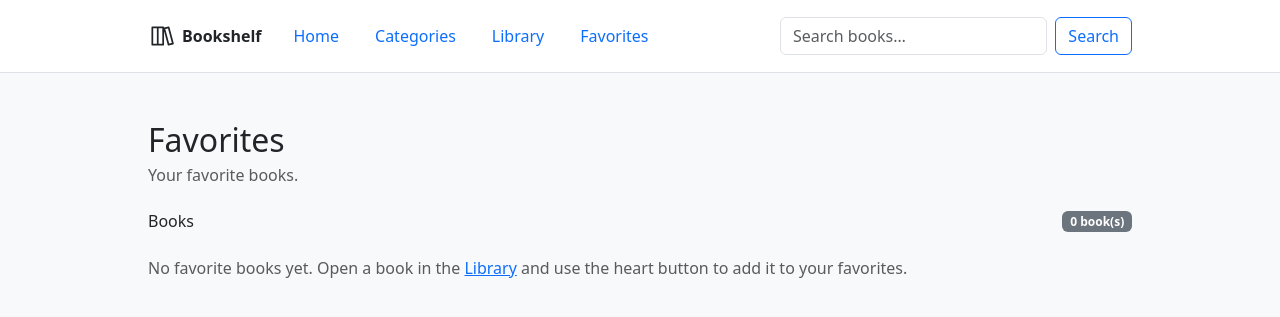
After one commit to sibprogrammer/bookshelf, a Flask app: template src/templates/favorites.html in a window 1280 px wide. The commit adds this page. Shown: the top 317 px of the page. Run offline with Flask 3, Linux system fonts and the light colour scheme; the template is opened without the code that fills it, so the values that code supplies are empty; parts of the project's set-up code (start-up, migrations or seed data) failed here and were passed over; some libraries are stand-ins or nearby versions.

Commit message:
Add favorite books functionality

```diff
--- a/src/main.py
+++ b/src/main.py
@@ -114,6 +114,17 @@ def create_app(config: Config | None = None) -> Flask:
             },
         )
 
+    @app.get("/favorites")
+    def favorites():
+        books = store.favorite_books()
+        return render_template(
+            "favorites.html",
+            books=books,
+            cover_book_ids={
+                book.id for book in books if indexer.covers.find(book.files) is not None
+            },
+        )
+
     @app.get("/categories")
     def categories():
         return render_template(
@@ -162,6 +173,16 @@ def create_app(config: Config | None = None) -> Flask:
     @app.get("/books/<int:book_id>")
     def details(book_id: int):
         return render_details(find_book(book_id))
+
+    @app.post("/books/<int:book_id>/favorite")
+    def set_favorite(book_id: int):
+        book = find_book(book_id)
+        favorite = request.form.get("favorite")
+        if favorite not in {"0", "1"}:
+            abort(400)
+        if not store.set_favorite(book.id, favorite == "1"):
+            abort(404)
+        return redirect(url_for("details", book_id=book.id), code=303)
 
     @app.get("/books/<int:book_id>/cover")
     def cover(book_id: int):
--- a/src/static/bookshelf.css
+++ b/src/static/bookshelf.css
@@ -11,6 +11,10 @@
 .category-empty { grid-column: 1 / -1; }
 .book-cover, .book-cover-placeholder { width: 333px; max-width: 100%; aspect-ratio: 333 / 500; height: auto; }
 .book-cover-placeholder { background: var(--bs-tertiary-bg); }
+.book-cover, .home-book-cover { display: block; }
+.book-cover-frame { position: relative; width: 333px; max-width: 100%; }
+.book-card-cover { position: relative; overflow: hidden; border-radius: var(--bs-card-inner-border-radius) var(--bs-card-inner-border-radius) 0 0; }
+.book-favorite-badge { position: absolute; bottom: .5rem; left: .5rem; display: inline-flex; align-items: center; justify-content: center; width: 2rem; height: 2rem; color: var(--bs-danger); background: var(--bs-body-bg); border-radius: 50%; box-shadow: 0 1px 4px #0003; }
 .home-book-cover { width: 100%; aspect-ratio: 333 / 500; height: auto; object-fit: contain; background: var(--bs-body-bg); }
 .home-book-card:hover { border-color: var(--bs-primary); }
 .home-book-card:focus-visible { outline: 3px solid var(--bs-primary); outline-offset: 3px; }
--- /dev/null
+++ b/src/templates/_favorite_badge.html
@@ -0,0 +1,4 @@
+{% if book.favorite %}
+{% from "_icons.html" import heart %}
+<span class="book-favorite-badge" role="img" aria-label="Favorite" title="Favorite">{{ heart(filled=true) }}</span>
+{% endif %}
--- /dev/null
+++ b/src/templates/_icons.html
@@ -0,0 +1,5 @@
+{% macro heart(filled=false) -%}
+<svg width="20" height="20" viewBox="0 0 24 24" fill="{{ 'currentColor' if filled else 'none' }}" stroke="currentColor" stroke-width="1.8" stroke-linecap="round" stroke-linejoin="round" aria-hidden="true">
+  <path d="M20.8 4.6a5.5 5.5 0 0 0-7.8 0L12 5.7l-1.1-1.1a5.5 5.5 0 0 0-7.8 7.8L12 21l8.8-8.6a5.5 5.5 0 0 0 0-7.8Z"/>
+</svg>
+{%- endmacro %}
--- a/src/templates/base.html
+++ b/src/templates/base.html
@@ -31,6 +31,9 @@
           {% set in_library = request.endpoint in ('library', 'reindex', 'details', 'open_book') %}
           <a class="nav-link{% if in_library %} active{% endif %}" href="{{ url_for('library') }}"{% if in_library %} aria-current="page"{% endif %}>Library</a>
         </li>
+        <li class="nav-item">
+          <a class="nav-link{% if request.endpoint == 'favorites' %} active{% endif %}" href="{{ url_for('favorites') }}"{% if request.endpoint == 'favorites' %} aria-current="page"{% endif %}>Favorites</a>
+        </li>
       </ul>
       <form class="nav-search d-flex gap-2" action="{{ url_for('search') }}" method="get" role="search">
         <label class="visually-hidden" for="book-search">Search books</label>
--- /dev/null
+++ b/src/templates/favorites.html
@@ -0,0 +1,25 @@
+{% extends "base.html" %}
+{% block title %}Favorites · Bookshelf{% endblock %}
+{% block heading %}
+  <h1 class="h2 mb-1">Favorites</h1>
+  <p class="text-body-secondary mb-4">Your favorite books.</p>
+{% endblock %}
+{% block content %}
+  <section aria-labelledby="favorite-books-heading">
+    <div class="d-flex align-items-center justify-content-between mb-4">
+      <h2 class="h6 mb-0" id="favorite-books-heading">Books</h2>
+      <span class="badge text-bg-secondary">{{ books|length }} book(s)</span>
+    </div>
+    {% if books %}
+    <ul class="favorite-book-grid row row-cols-1 row-cols-sm-2 row-cols-md-3 row-cols-lg-4 row-cols-xl-5 g-3 list-unstyled mb-0">
+      {% for book in books %}
+      <li class="col">
+        {% include "_book_card.html" %}
+      </li>
+      {% endfor %}
+    </ul>
+    {% else %}
+    <p class="text-body-secondary">No favorite books yet. Open a book in the <a href="{{ url_for('library') }}">Library</a> and use the heart button to add it to your favorites.</p>
+    {% endif %}
+  </section>
+{% endblock %}
```
Also changed, not shown: src/store.py (+31 -2 lines), src/templates/_book_card.html (+8 -5 lines), src/templates/details.html (+17 -5 lines), tests/test_favorites.py (added, +161 -0 lines), README.md.
